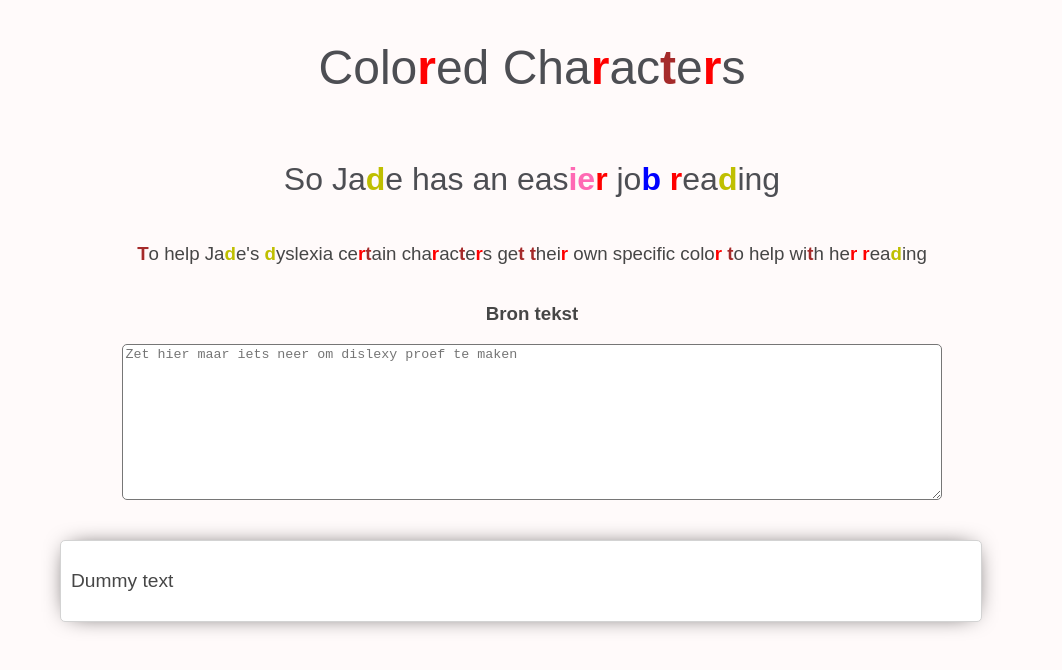
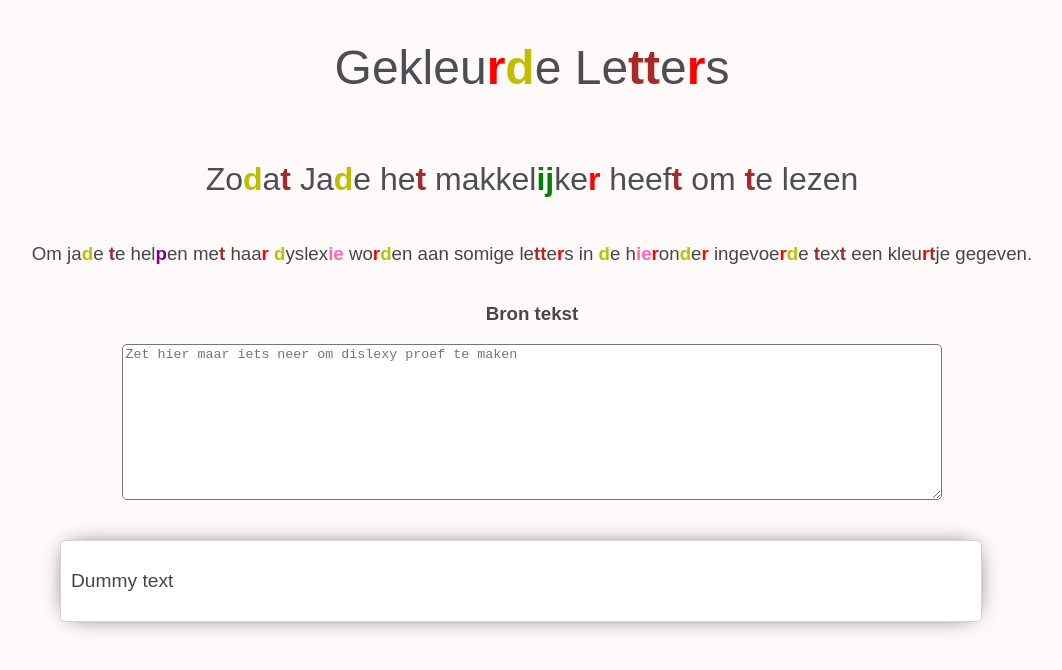
Before and after one commit to Sl4rtyb4rtf4st/highlight-text, a website: page src/index.html in a window 1280 px wide. Shown: the whole page, without its empty margins (108-1170 px from the left). Drawn offline with Linux system fonts and the light colour scheme.

Commit message:
Translate the heading text

```diff
--- a/src/index.html
+++ b/src/index.html
@@ -22,12 +22,14 @@
   <main class="container flex-col-cen">
     <section class="top-section flex-col-cen-around">
       <header class="flex-col-cen cetered">
-        <h1>Colo<span class="red">r</span>ed Cha<span class="red">r</span>ac<span class="brown">t</span>e<span class="red">r</span>s</h1>
+        <h1>
+          Gekleu<span class="red">r</span><span class="yellow">d</span>e Le<span class="brown">t</span><span class="brown">t</span>e<span class="red">r</span>s
+        </h1>
         <h2>
-          So Ja<span class="yellow">d</span>e has an eas<span class="pink">ie</span><span class="red">r</span> jo<span class="blue">b</span> <span class="red">r</span>ea<span class="yellow">d</span>ing
+            Zo<span class="yellow">d</span>a<span class="brown">t</span> Ja<span class="yellow">d</span>e he<span class="brown">t</span> makkel<span class="green">ij</span>ke<span class="red">r</span> heef<span class="brown">t</span> om <span class="brown">t</span>e lezen
         </h2>
         <h3 class="slim">
-          <span class="brown">T</span>o help Ja<span class="yellow">d</span>e's <span class="yellow">d</span>yslexia ce<span class="red">r</span><span class="brown">t</span>ain cha<span class="red">r</span>ac<span class="brown">t</span>e<span class="red">r</span>s ge<span class="brown">t</span> <span class="brown">t</span>hei<span class="red">r</span> own specific colo<span class="red">r</span> <span class="brown">t</span>o help wi<span class="brown">t</span>h he<span class="red">r</span> <span class="red">r</span>ea<span class="yellow">d</span>ing
+            Om ja<span class="yellow">d</span>e <span class="brown">t</span>e hel<span class="purple">p</span>en me<span class="brown">t</span> haa<span class="red">r</span> <span class="yellow">d</span>yslex<span class="pink">ie</span> wo<span class="red">r</span><span class="yellow">d</span>en aan somige le<span class="brown">t</span><span class="brown">t</span>e<span class="red">r</span>s in <span class="yellow">d</span>e h<span class="pink">ie</span><span class="red">r</span>on<span class="yellow">d</span>e<span class="red">r</span> ingevoe<span class="red">r</span><span class="yellow">d</span>e <span class="brown">t</span>ex<span class="brown">t</span> een kleu<span class="red">r</span><span class="brown">t</span>je gegeven.
         </h3>
       </header>
     </section>
```
